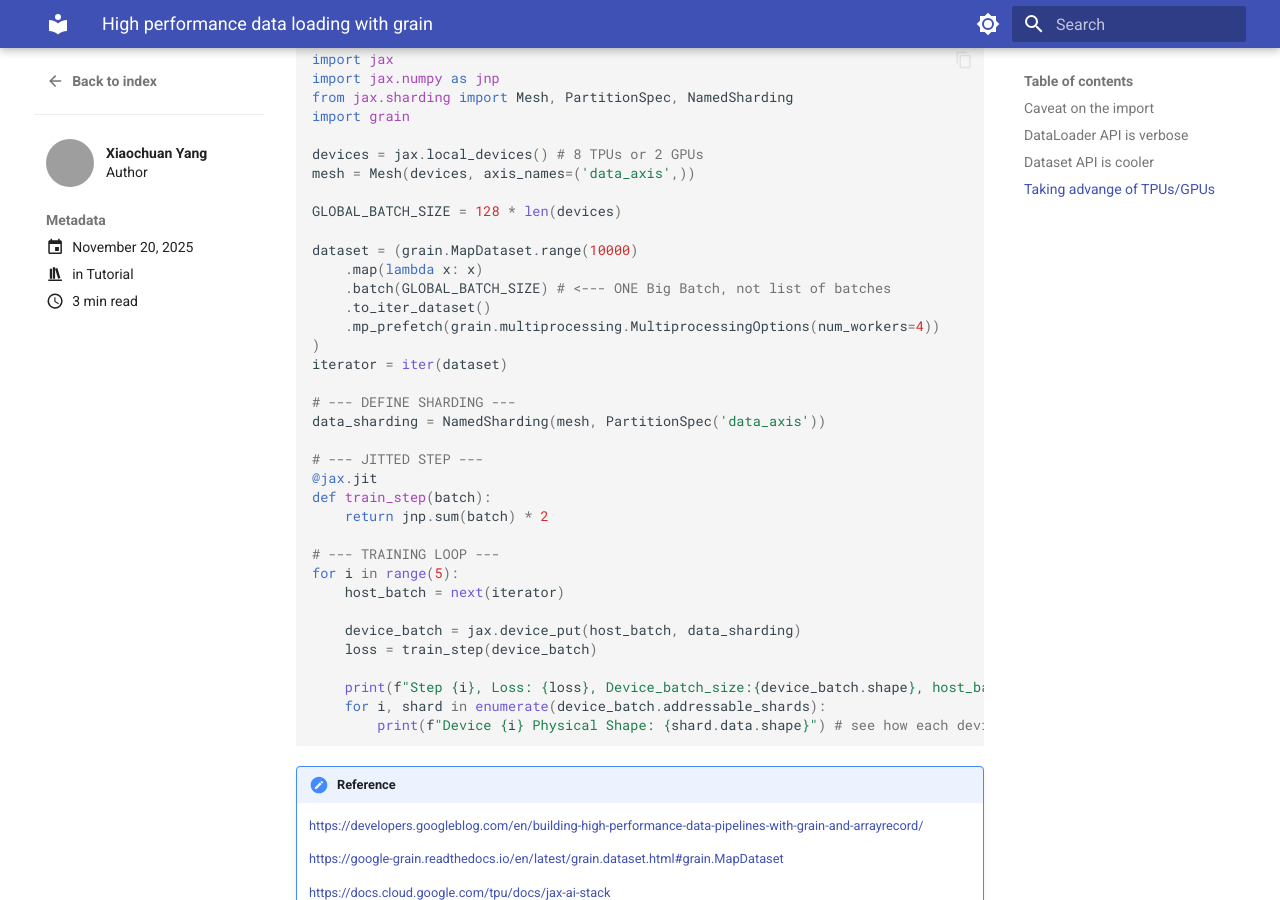
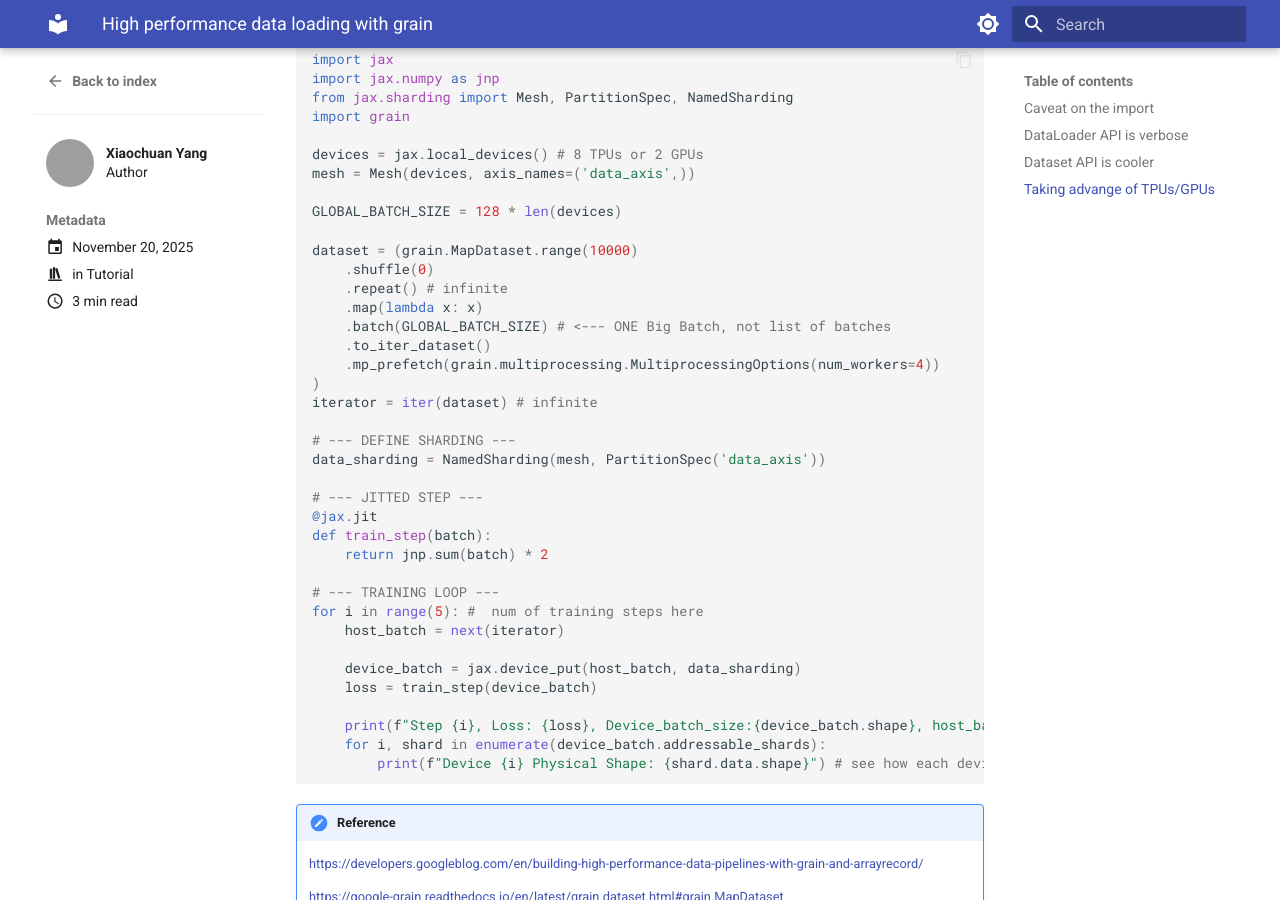
Before and after one commit to xiaochuany/blog, an MkDocs documentation site: the page built from docs/posts/2025-11-20-dataloader.md, in a window 1280 px wide and 900 px high, scrolled down 2382 px. Built offline with MkDocs 1.6.1 and Material for MkDocs 9.7.7, drawn with Linux system fonts in a browser that asks for light colours; grey boxes are pictures that could not be loaded.

Commit message:
Update 2025-11-20-dataloader.md

```diff
--- a/docs/posts/2025-11-20-dataloader.md
+++ b/docs/posts/2025-11-20-dataloader.md
@@ -109,12 +109,14 @@ mesh = Mesh(devices, axis_names=('data_axis',))
 GLOBAL_BATCH_SIZE = 128 * len(devices)
 
 dataset = (grain.MapDataset.range(10000)
+    .shuffle(0)
+    .repeat() # infinite
     .map(lambda x: x)
     .batch(GLOBAL_BATCH_SIZE) # <--- ONE Big Batch, not list of batches
     .to_iter_dataset()
     .mp_prefetch(grain.multiprocessing.MultiprocessingOptions(num_workers=4))
 )
-iterator = iter(dataset)
+iterator = iter(dataset) # infinite
 
 # --- DEFINE SHARDING ---
 data_sharding = NamedSharding(mesh, PartitionSpec('data_axis'))
@@ -125,7 +127,7 @@ def train_step(batch):
     return jnp.sum(batch) * 2
 
 # --- TRAINING LOOP ---
-for i in range(5):
+for i in range(5): #  num of training steps here
     host_batch = next(iterator)
 
     device_batch = jax.device_put(host_batch, data_sharding)
```
